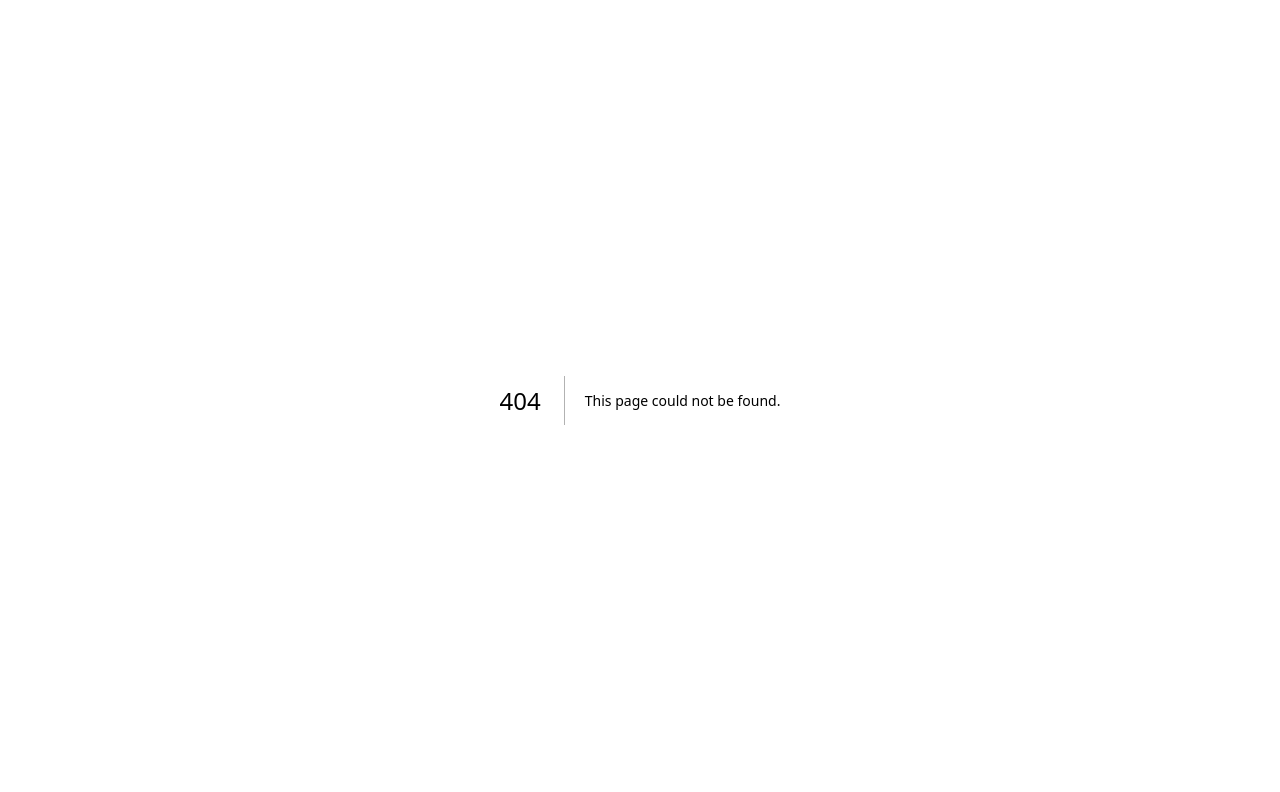
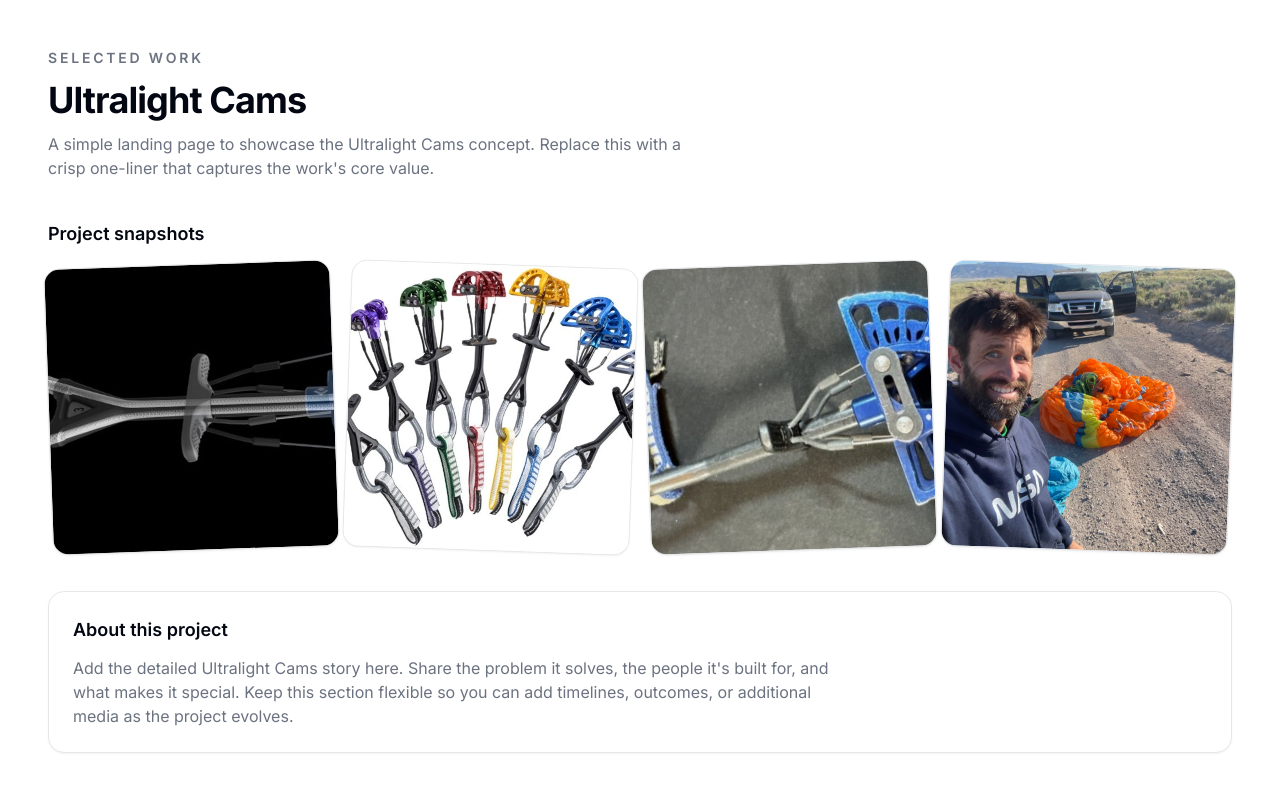
Before and after one commit to bakerjohnalex/resume, a Next.js app: page /projects/project1 in a window 1280 px wide. Before the commit this address had no page. Shown: the top 792 px of the page. Built offline with nearby package versions, Linux system fonts and the light colour scheme.

Commit message:
Restore project1-3 pages with selected work names

```diff
--- /dev/null
+++ b/src/app/projects/project1/page.tsx
@@ -0,0 +1,83 @@
+import type { Metadata } from "next";
+import Image from "next/image";
+
+export const metadata: Metadata = {
+  title: "Ultralight Cams - Selected Work",
+  description: "Landing page for the Ultralight Cams selected work.",
+};
+
+const projectImages = [
+  {
+    src: "/ulcamrender.jpg",
+    alt: "Ultralight Cams preview image one",
+  },
+  {
+    src: "/ulcamfullset.jpg",
+    alt: "Ultralight Cams preview image two",
+  },
+  {
+    src: "/ulcamused.jpg",
+    alt: "Ultralight Cams preview image three",
+  },
+  {
+    src: "/me.jpg",
+    alt: "Ultralight Cams preview image four",
+  },
+];
+
+export default function Project1Page() {
+  return (
+    <main className="container mx-auto flex min-h-screen flex-col gap-10 p-4 md:p-12">
+      <header className="space-y-3">
+        <p className="text-sm font-semibold uppercase tracking-[0.2em] text-muted-foreground">
+          Selected Work
+        </p>
+        <h1 className="text-3xl font-bold tracking-tight md:text-4xl">
+          Ultralight Cams
+        </h1>
+        <p className="max-w-2xl text-sm text-muted-foreground md:text-base">
+          A simple landing page to showcase the Ultralight Cams concept.
+          Replace this with a crisp one-liner that captures the work&apos;s core
+          value.
+        </p>
+      </header>
+
+      <section aria-label="Ultralight Cams preview images" className="space-y-4">
+        <h2 className="text-lg font-semibold">Project snapshots</h2>
+        <div className="grid gap-3 sm:grid-cols-2 lg:grid-cols-4">
+          {projectImages.map((image, index) => (
+            <div
+              key={image.src}
+              className={`aspect-square w-full overflow-hidden rounded-2xl border bg-card shadow-sm transition-transform duration-300 hover:rotate-0 ${
+                index % 2 === 0
+                  ? "-rotate-1 md:-rotate-2"
+                  : "rotate-1 md:rotate-2"
+              }`}
+            >
+              <Image
+                src={image.src}
+                alt={image.alt}
+                width={720}
+                height={720}
+                className="h-full w-full object-cover"
+              />
+            </div>
+          ))}
+        </div>
+      </section>
+
+      <section
+        aria-label="Ultralight Cams description"
+        className="rounded-2xl border bg-card p-6 shadow-sm"
+      >
+        <h2 className="text-lg font-semibold">About this project</h2>
+        <p className="mt-3 max-w-3xl text-sm text-muted-foreground md:text-base">
+          Add the detailed Ultralight Cams story here. Share the problem it
+          solves, the people it&apos;s built for, and what makes it special. Keep
+          this section flexible so you can add timelines, outcomes, or
+          additional media as the project evolves.
+        </p>
+      </section>
+    </main>
+  );
+}
--- /dev/null
+++ b/src/app/projects/project2/page.tsx
@@ -0,0 +1,81 @@
+import type { Metadata } from "next";
+import Image from "next/image";
+
+export const metadata: Metadata = {
+  title: "Carabiners - Selected Work",
+  description: "Landing page for the Carabiners selected work.",
+};
+
+const projectImages = [
+  {
+    src: "/me.jpg",
+    alt: "Carabiners preview image one",
+  },
+  {
+    src: "/me.jpg",
+    alt: "Carabiners preview image two",
+  },
+  {
+    src: "/me.jpg",
+    alt: "Carabiners preview image three",
+  },
+  {
+    src: "/me.jpg",
+    alt: "Carabiners preview image four",
+  },
+];
+
+export default function Project2Page() {
+  return (
+    <main className="container mx-auto flex min-h-screen flex-col gap-10 p-4 md:p-12">
+      <header className="space-y-3">
+        <p className="text-sm font-semibold uppercase tracking-[0.2em] text-muted-foreground">
+          Selected Work
+        </p>
+        <h1 className="text-3xl font-bold tracking-tight md:text-4xl">
+          Carabiners
+        </h1>
+        <p className="max-w-2xl text-sm text-muted-foreground md:text-base">
+          Placeholder copy for Carabiners. Replace this sentence with a crisp,
+          benefit-driven one-liner when the story is ready.
+        </p>
+      </header>
+
+      <section aria-label="Carabiners preview images" className="space-y-4">
+        <h2 className="text-lg font-semibold">Project snapshots</h2>
+        <div className="grid gap-3 sm:grid-cols-2 lg:grid-cols-4">
+          {projectImages.map((image, index) => (
+            <div
+              key={`${image.alt}-${image.src}`}
+              className={`aspect-square w-full overflow-hidden rounded-2xl border bg-card shadow-sm transition-transform duration-300 hover:rotate-0 ${
+                index % 2 === 0
+                  ? "-rotate-1 md:-rotate-2"
+                  : "rotate-1 md:rotate-2"
+              }`}
+            >
+              <Image
+                src={image.src}
+                alt={image.alt}
+                width={720}
+                height={720}
+                className="h-full w-full object-cover"
+              />
+            </div>
+          ))}
+        </div>
+      </section>
+
+      <section
+        aria-label="Carabiners description"
+        className="rounded-2xl border bg-card p-6 shadow-sm"
+      >
+        <h2 className="text-lg font-semibold">About this project</h2>
+        <p className="mt-3 max-w-3xl text-sm text-muted-foreground md:text-base">
+          Add the Carabiners background here. Note the audience, outcomes, and
+          the primary differentiator. This section is intentionally flexible so
+          it can grow with the project details.
+        </p>
+      </section>
+    </main>
+  );
+}
--- /dev/null
+++ b/src/app/projects/project3/page.tsx
@@ -0,0 +1,80 @@
+import type { Metadata } from "next";
+import Image from "next/image";
+
+export const metadata: Metadata = {
+  title: "Lamps - Selected Work",
+  description: "Landing page for the Lamps selected work.",
+};
+
+const projectImages = [
+  {
+    src: "/me.jpg",
+    alt: "Lamps preview image one",
+  },
+  {
+    src: "/me.jpg",
+    alt: "Lamps preview image two",
+  },
+  {
+    src: "/me.jpg",
+    alt: "Lamps preview image three",
+  },
+  {
+    src: "/me.jpg",
+    alt: "Lamps preview image four",
+  },
+];
+
+export default function Project3Page() {
+  return (
+    <main className="container mx-auto flex min-h-screen flex-col gap-10 p-4 md:p-12">
+      <header className="space-y-3">
+        <p className="text-sm font-semibold uppercase tracking-[0.2em] text-muted-foreground">
+          Selected Work
+        </p>
+        <h1 className="text-3xl font-bold tracking-tight md:text-4xl">
+          Lamps
+        </h1>
+        <p className="max-w-2xl text-sm text-muted-foreground md:text-base">
+          Placeholder copy for Lamps. Use this space for a short, friendly
+          summary that sets the tone for the work.
+        </p>
+      </header>
+
+      <section aria-label="Lamps preview images" className="space-y-4">
+        <h2 className="text-lg font-semibold">Project snapshots</h2>
+        <div className="grid gap-3 sm:grid-cols-2 lg:grid-cols-4">
+          {projectImages.map((image, index) => (
+            <div
+              key={`${image.alt}-${image.src}`}
+              className={`aspect-square w-full overflow-hidden rounded-2xl border bg-card shadow-sm transition-transform duration-300 hover:rotate-0 ${
+                index % 2 === 0
+                  ? "-rotate-1 md:-rotate-2"
+                  : "rotate-1 md:rotate-2"
+              }`}
+            >
+              <Image
+                src={image.src}
+                alt={image.alt}
+                width={720}
+                height={720}
+                className="h-full w-full object-cover"
+              />
+            </div>
+          ))}
+        </div>
+      </section>
+
+      <section
+        aria-label="Lamps description"
+        className="rounded-2xl border bg-card p-6 shadow-sm"
+      >
+        <h2 className="text-lg font-semibold">About this project</h2>
+        <p className="mt-3 max-w-3xl text-sm text-muted-foreground md:text-base">
+          Add the Lamps details here. Highlight the goals, the feature set, and
+          any milestones you want to track as the work evolves.
+        </p>
+      </section>
+    </main>
+  );
+}
```
